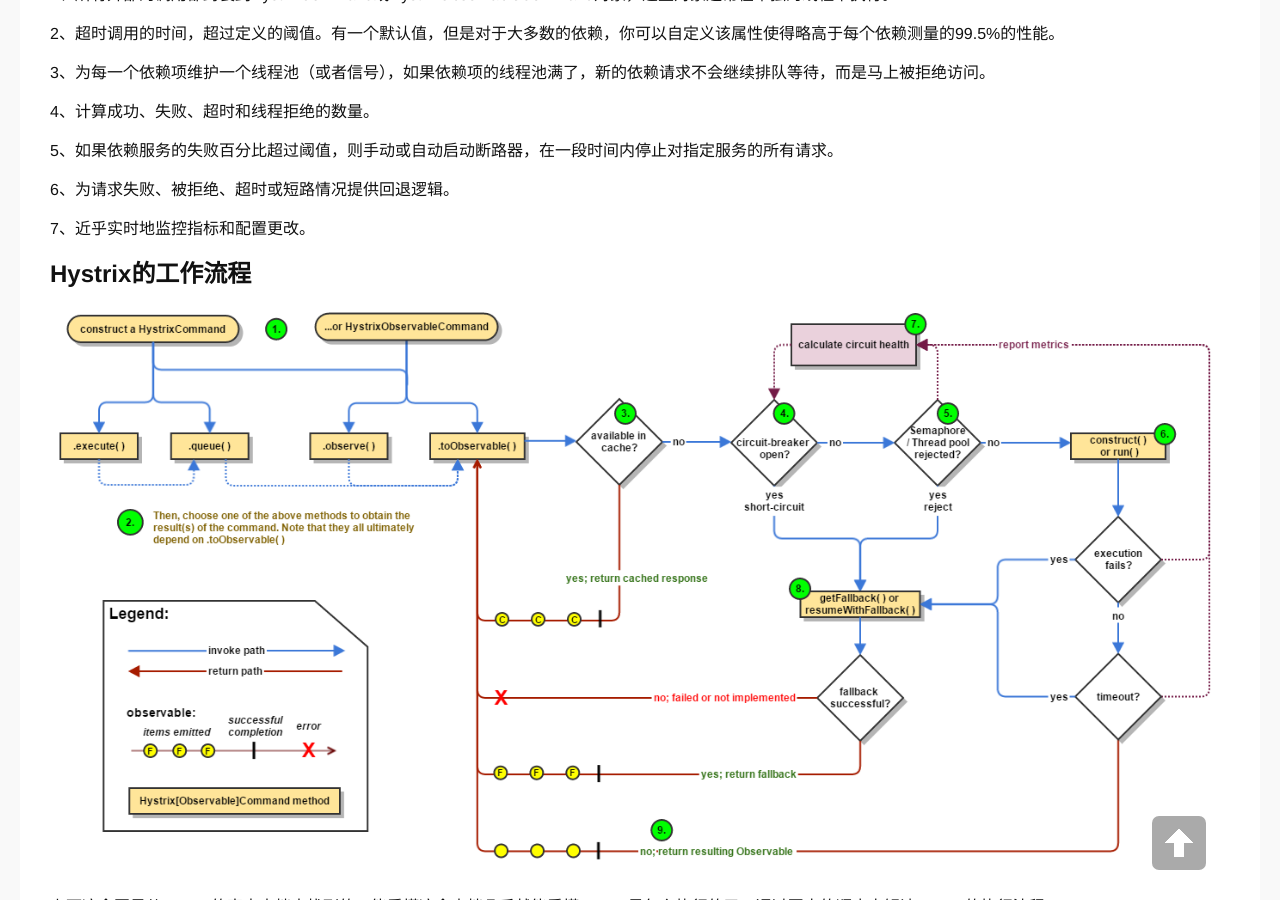
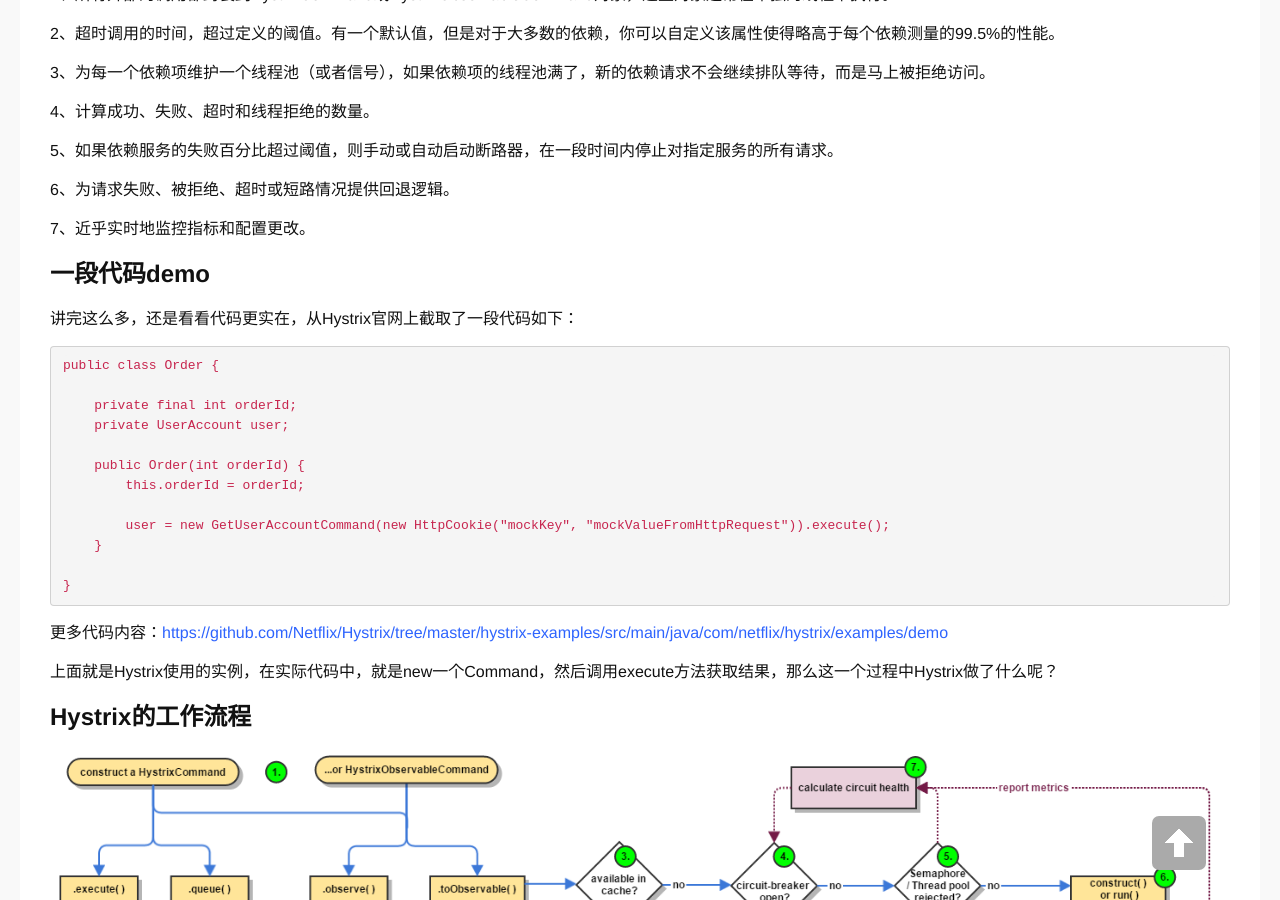
Before and after one commit to hoohack/hoohack.github.io, a Jekyll site: the page built from _posts/2019/2019-03-11-what-is-service-crash-and-introduce-hystrix.md, in a window 1280 px wide and 900 px high, scrolled down 2146 px. Built offline with Jekyll 4.4.1, drawn with Linux system fonts in a browser that asks for light colours; comment, search, counter and statistics services are not loaded.

Commit message:
add code demo

```diff
--- a/_posts/2019/2019-03-11-what-is-service-crash-and-introduce-hystrix.md
+++ b/_posts/2019/2019-03-11-what-is-service-crash-and-introduce-hystrix.md
@@ -89,6 +89,26 @@
 
 7、近乎实时地监控指标和配置更改。
 
+### 一段代码demo
+讲完这么多，还是看看代码更实在，从Hystrix官网上截取了一段代码如下：
+
+    public class Order {
+
+        private final int orderId;
+        private UserAccount user;
+
+        public Order(int orderId) {
+            this.orderId = orderId;
+
+            user = new GetUserAccountCommand(new HttpCookie("mockKey", "mockValueFromHttpRequest")).execute();
+        }
+
+    }
+
+更多代码内容：[https://github.com/Netflix/Hystrix/tree/master/hystrix-examples/src/main/java/com/netflix/hystrix/examples/demo](https://github.com/Netflix/Hystrix/tree/master/hystrix-examples/src/main/java/com/netflix/hystrix/examples/demo)
+
+上面就是Hystrix使用的实例，在实际代码中，就是new一个Command，然后调用execute方法获取结果，那么这一个过程中Hystrix做了什么呢？
+
 ### Hystrix的工作流程
 
 ![服务部署架构](https://www.hoohack.me/assets/images/2019/03/HystrixWorkFlow.png)
```
